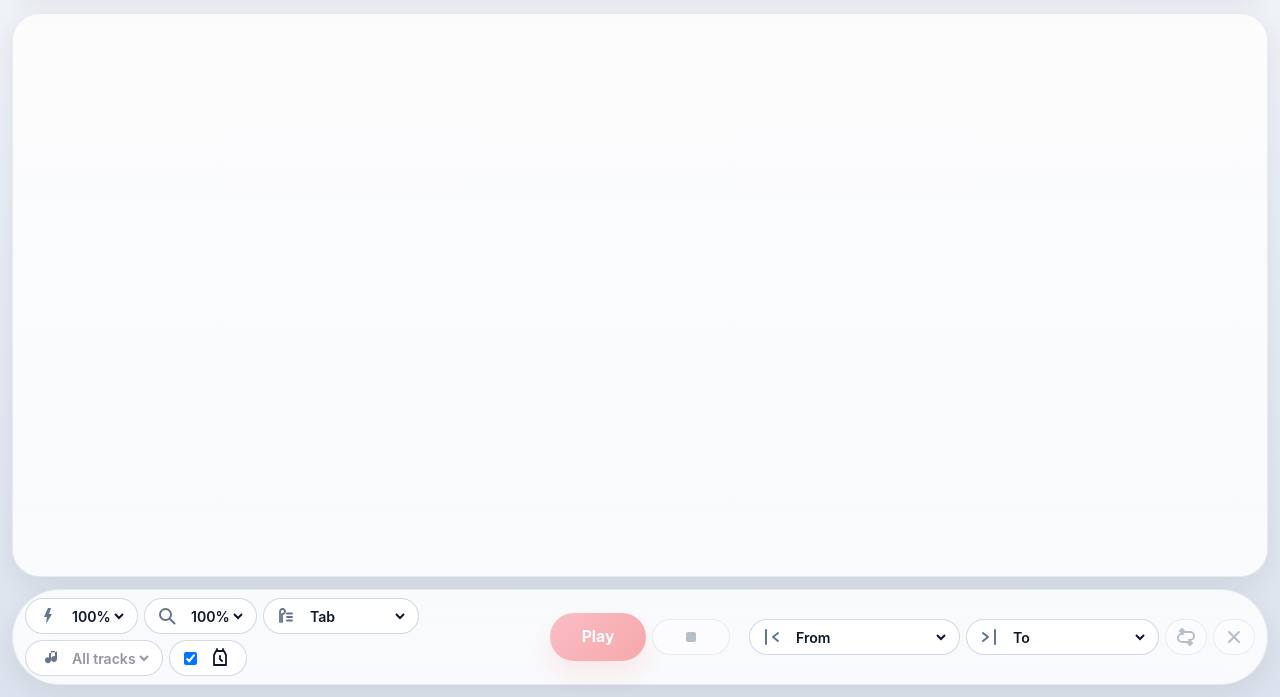
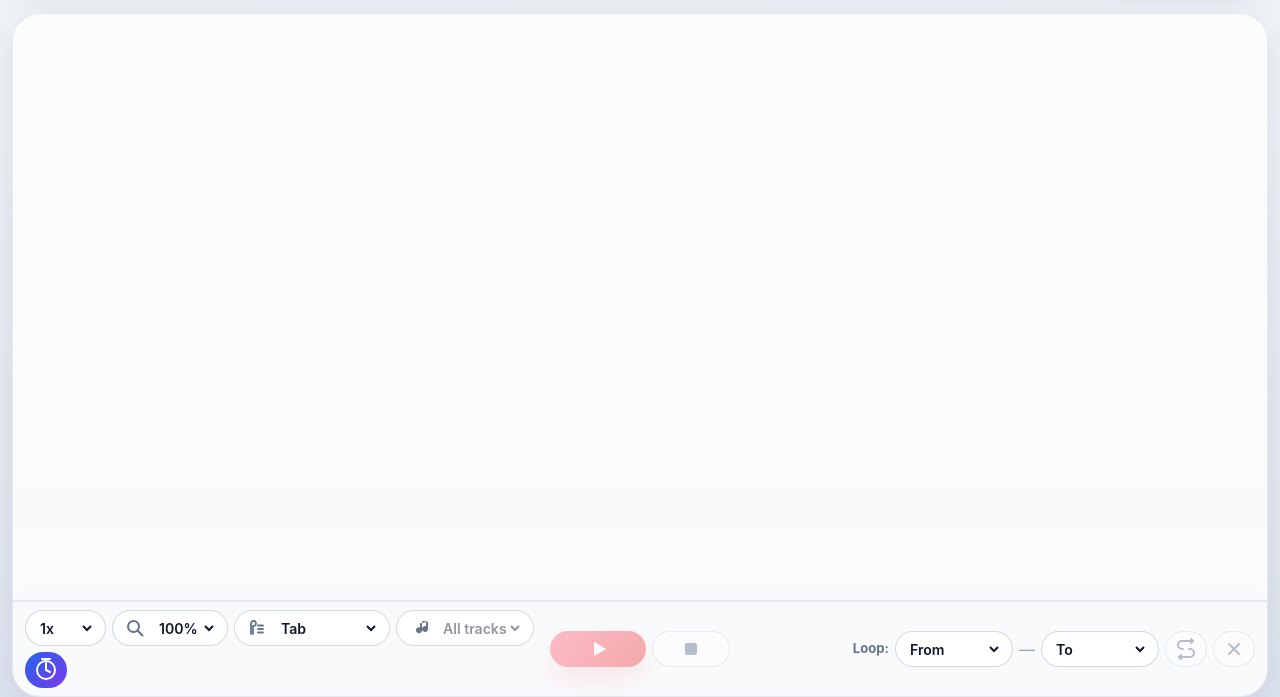
Before and after one commit to Jingyu-Sun/fretsmith, a website built with Vite: page index.html in a window 1280 px wide. Shown: the part 103-800 px from the top of the page. Built offline with nearby package versions, Linux system fonts and the light colour scheme; what @coderline/alphatab would draw is missing.

Commit message:
Redesign toolbar UI and fix playback controls.
Toolbar layout:
- Tempo dropdown: ascending options (0.25x–2x), icon removed
- Zoom dropdown: added 25%, 50%, 200% options
- Play/Pause: icon-only button with proper flex centering
- Count-in: converted from checkbox to toggle button
- Loop range: added label, dash separator, removed per-select icons
- Score panel and toolbar now share a continuous card

Bug fixes:
- Pause button: avoid redundant innerHTML writes on position ticks
- Beat cursor: widened to 5px for visibility
- Single-bar highlight on partial loop selection

Co-Authored-By: Claude Opus 4.6 <noreply@anthropic.com>

```diff
--- a/src/main.ts
+++ b/src/main.ts
@@ -104,19 +104,29 @@ const syncUi = () => {
   const tempoSelect = document.querySelector<HTMLSelectElement>('#tempo-select')
   const zoomSelect = document.querySelector<HTMLSelectElement>('#zoom-select')
   const notationSelect = document.querySelector<HTMLSelectElement>('#notation-select')
-  const countInToggle = document.querySelector<HTMLInputElement>('#count-in-toggle')
+  const countInToggle = document.querySelector<HTMLButtonElement>('#count-in-toggle-btn')
   const trackSelect = document.querySelector<HTMLSelectElement>('#track-select')
 
   if (toolbarTime) toolbarTime.textContent = `${formatMillis(state.currentTimeMs)} / ${formatMillis(state.endTimeMs)}`
   if (playToggle) {
     playToggle.disabled = !state.isLoaded
-    playToggle.textContent = state.isPlaying ? 'Pause' : 'Play'
+    const shouldShowPause = state.isPlaying
+    const currentIcon = playToggle.dataset.icon
+    if (currentIcon !== (shouldShowPause ? 'pause' : 'play')) {
+      playToggle.dataset.icon = shouldShowPause ? 'pause' : 'play'
+      const symbolSpan = playToggle.querySelector('.toolbar-symbol')
+      if (symbolSpan) {
+        symbolSpan.innerHTML = shouldShowPause
+          ? '<svg class="toolbar-svg" viewBox="0 0 24 24"><rect x="7" y="5" width="4" height="14" rx="1" fill="currentColor"/><rect x="13" y="5" width="4" height="14" rx="1" fill="currentColor"/></svg>'
+          : '<svg class="toolbar-svg" viewBox="0 0 24 24"><path d="m8 5 12 7-12 7Z" fill="currentColor"/></svg>'
+      }
+    }
   }
   if (stopButton) stopButton.disabled = !state.isLoaded
   if (tempoSelect) tempoSelect.value = String(state.playbackSpeed)
   if (zoomSelect) zoomSelect.value = String(state.zoom)
   if (notationSelect) notationSelect.value = state.notationView
-  if (countInToggle) countInToggle.checked = state.countInEnabled
+  if (countInToggle) countInToggle.classList.toggle('is-active', state.countInEnabled)
   if (trackSelect) trackSelect.disabled = !currentScore
 
   updateLoopDetails()
@@ -134,7 +144,7 @@ const bindUi = () => {
   const setLoopEnd = document.querySelector<HTMLSelectElement>('#set-loop-end')
   const toggleLoop = document.querySelector<HTMLButtonElement>('#toggle-loop')
   const clearLoop = document.querySelector<HTMLButtonElement>('#clear-loop')
-  const countInToggle = document.querySelector<HTMLInputElement>('#count-in-toggle')
+  const countInToggle = document.querySelector<HTMLButtonElement>('#count-in-toggle-btn')
   const trackSelect = document.querySelector<HTMLSelectElement>('#track-select')
 
   fileInput?.addEventListener('change', async (event) => {
@@ -231,8 +241,8 @@ const bindUi = () => {
     })
   })
 
-  countInToggle?.addEventListener('change', (event) => {
-    const enabled = (event.currentTarget as HTMLInputElement).checked
+  countInToggle?.addEventListener('click', () => {
+    const enabled = !state.countInEnabled
     player?.setCountInEnabled(enabled, state.countInVolume)
     setState({ countInEnabled: enabled })
   })
@@ -284,7 +294,7 @@ const handleBeatSelection = (beat: Beat) => {
         statusText: `Loop start set to bar ${ordered.start.barIndex + 1}.`,
       })
     } else {
-      player.clearHighlightedRange()
+      player.highlightRange(highlightedStartBeat, getBarLastBeat(beat))
       setState({
         loopStart: nextStart,
         interactionMode: 'normal',
@@ -311,6 +321,7 @@ const handleBeatSelection = (beat: Beat) => {
         statusText: `Loop end set to bar ${ordered.end.barIndex + 1}.`,
       })
     } else {
+      player.highlightRange(getBarFirstBeat(beat), highlightedEndBeat)
       setState({
         loopEnd: nextEnd,
         interactionMode: 'normal',
--- a/src/styles/app.css
+++ b/src/styles/app.css
@@ -46,7 +46,7 @@ button {
   height: calc(100vh - 116px);
   display: grid;
   grid-template-rows: auto 1fr auto;
-  gap: 12px;
+  gap: 0;
 }
 
 .topbar,
@@ -178,7 +178,7 @@ button {
 
 .score-panel {
   min-height: 0;
-  border-radius: 28px;
+  border-radius: 28px 28px 0 0;
   display: grid;
   grid-template-rows: 1fr;
   overflow: hidden;
@@ -201,9 +201,7 @@ button {
   align-items: center;
   gap: 8px;
   padding: 8px 12px;
-  border-radius: 999px;
-  position: sticky;
-  bottom: 10px;
+  border-radius: 0 0 28px 28px;
   z-index: 20;
 }
 
@@ -253,11 +251,7 @@ button {
 }
 
 .loop-pill {
-  min-width: 110px;
-}
-
-.loop-pill-wide {
-  min-width: 128px;
+  min-width: 90px;
 }
 
 .toolbar-symbol {
@@ -287,6 +281,19 @@ button {
   font-size: 1.3rem;
 }
 
+.toolbar-range-label {
+  font-size: 0.82rem;
+  font-weight: 700;
+  color: #64748b;
+  white-space: nowrap;
+}
+
+.toolbar-range-dash {
+  color: #94a3b8;
+  font-weight: 400;
+  user-select: none;
+}
+
 .toolbar-select {
   border: 0;
   background: transparent;
@@ -308,10 +315,6 @@ button {
   align-items: center;
   gap: 8px;
   padding-right: 14px;
-}
-
-.toolbar-count-pill .toolbar-symbol {
-  color: #0f172a;
 }
 
 .toolbar-icon-button {
@@ -337,9 +340,16 @@ button {
   border-color: transparent;
 }
 
+.toolbar-icon-button.is-active .toolbar-symbol {
+  color: white;
+}
+
 .play-button {
+  display: inline-flex;
+  align-items: center;
+  justify-content: center;
   min-width: 84px;
-  min-height: 48px;
+  min-height: 36px;
   padding: 0 18px;
   border-radius: 999px;
   background: linear-gradient(135deg, #fb7185, #ef4444);
@@ -383,7 +393,8 @@ button {
 
 .at-cursor-beat {
   background: rgba(37, 99, 235, 0.85) !important;
-  width: 3px !important;
+  width: 5px !important;
+  border-radius: 2px !important;
 }
 
 @media (max-width: 1120px) {
@@ -398,7 +409,7 @@ button {
 
   .transport-bar {
     grid-template-columns: 1fr;
-    border-radius: 28px;
+    border-radius: 0 0 28px 28px;
   }
 
   .toolbar-group,
@@ -418,10 +429,16 @@ button {
     padding-top: 116px;
   }
 
-  .topbar,
-  .score-panel,
+  .topbar {
+    border-radius: 20px;
+  }
+
+  .score-panel {
+    border-radius: 20px 20px 0 0;
+  }
+
   .transport-bar {
-    border-radius: 20px;
+    border-radius: 0 0 20px 20px;
   }
 
   .topbar {
--- a/src/ui/layout.ts
+++ b/src/ui/layout.ts
@@ -4,12 +4,12 @@ const loopLabel = (point: LoopPoint | null, fallback: string) =>
   point ? `Bar ${point.barIndex + 1}` : fallback
 
 const renderSpeedOptions = (selectedSpeed: number) =>
-  [0.5, 0.6, 0.75, 0.9, 1, 1.1, 1.25]
-    .map((speed) => `<option value="${speed}" ${selectedSpeed === speed ? 'selected' : ''}>${Math.round(speed * 100)}%</option>`)
+  [0.25, 0.5, 0.75, 0.9, 1, 1.5, 2]
+    .map((speed) => `<option value="${speed}" ${selectedSpeed === speed ? 'selected' : ''}>${speed}x</option>`)
     .join('')
 
 const renderZoomOptions = (selectedZoom: number) =>
-  [0.75, 0.85, 1, 1.15, 1.3, 1.5]
+  [0.25, 0.5, 0.75, 0.85, 1, 1.15, 1.3, 1.5, 2]
     .map((zoom) => `<option value="${zoom}" ${selectedZoom === zoom ? 'selected' : ''}>${Math.round(zoom * 100)}%</option>`)
     .join('')
 
@@ -36,10 +36,6 @@ const renderMeta = (state: PracticeState) => {
 }
 
 const icon = {
-  tempo: `
-    <svg class="toolbar-svg" viewBox="0 0 24 24" aria-hidden="true">
-      <path d="M12 4 8 13h3l-1 7 6-10h-3l2-6Z" fill="currentColor" />
-    </svg>`,
   zoom: `
     <svg class="toolbar-svg" viewBox="0 0 24 24" aria-hidden="true">
       <circle cx="10.5" cy="10.5" r="5.5" fill="none" stroke="currentColor" stroke-width="2" />
@@ -56,23 +52,16 @@ const icon = {
     </svg>`,
   countIn: `
     <svg class="toolbar-svg" viewBox="0 0 24 24" aria-hidden="true">
-      <path d="M8 5h8l2 4v10H6V9l2-4Z" fill="none" stroke="currentColor" stroke-width="1.8" stroke-linejoin="round" />
-      <path d="M9 5V3m6 2V3m-3 7v3l2 2" fill="none" stroke="currentColor" stroke-width="1.8" stroke-linecap="round" stroke-linejoin="round" />
-    </svg>`,
-  from: `
-    <svg class="toolbar-svg" viewBox="0 0 24 24" aria-hidden="true">
-      <path d="M6 5v14M18 8l-5 4 5 4" fill="none" stroke="currentColor" stroke-width="2" stroke-linecap="round" stroke-linejoin="round" />
-    </svg>`,
-  to: `
-    <svg class="toolbar-svg" viewBox="0 0 24 24" aria-hidden="true">
-      <path d="M18 5v14M6 8l5 4-5 4" fill="none" stroke="currentColor" stroke-width="2" stroke-linecap="round" stroke-linejoin="round" />
+      <path d="M12 5v7l4 2" fill="none" stroke="currentColor" stroke-width="2" stroke-linecap="round" stroke-linejoin="round" />
+      <circle cx="12" cy="12" r="9" fill="none" stroke="currentColor" stroke-width="2" />
+      <path d="M8 1h8" fill="none" stroke="currentColor" stroke-width="2" stroke-linecap="round" />
     </svg>`,
   loop: `
     <svg class="toolbar-svg" viewBox="0 0 24 24" aria-hidden="true">
-      <path d="M7 7h9a4 4 0 0 1 0 8h-1" fill="none" stroke="currentColor" stroke-width="2" stroke-linecap="round" stroke-linejoin="round" />
-      <path d="m14 18 2 2 2-2" fill="none" stroke="currentColor" stroke-width="2" stroke-linecap="round" stroke-linejoin="round" />
-      <path d="M17 17H8a4 4 0 0 1 0-8h1" fill="none" stroke="currentColor" stroke-width="2" stroke-linecap="round" stroke-linejoin="round" />
-      <path d="m10 6-2-2-2 2" fill="none" stroke="currentColor" stroke-width="2" stroke-linecap="round" stroke-linejoin="round" />
+      <path d="M17 2l2 2-2 2" fill="none" stroke="currentColor" stroke-width="2" stroke-linecap="round" stroke-linejoin="round" />
+      <path d="M19 4H8a4 4 0 0 0 0 8h1" fill="none" stroke="currentColor" stroke-width="2" stroke-linecap="round" />
+      <path d="M7 22l-2-2 2-2" fill="none" stroke="currentColor" stroke-width="2" stroke-linecap="round" stroke-linejoin="round" />
+      <path d="M5 20h11a4 4 0 0 0 0-8h-1" fill="none" stroke="currentColor" stroke-width="2" stroke-linecap="round" />
     </svg>`,
   clear: `
     <svg class="toolbar-svg" viewBox="0 0 24 24" aria-hidden="true">
@@ -80,15 +69,16 @@ const icon = {
     </svg>`,
   play: `
     <svg class="toolbar-svg" viewBox="0 0 24 24" aria-hidden="true">
-      <path d="m8 6 10 6-10 6Z" fill="currentColor" />
+      <path d="m8 5 12 7-12 7Z" fill="currentColor" />
     </svg>`,
   pause: `
     <svg class="toolbar-svg" viewBox="0 0 24 24" aria-hidden="true">
-      <path d="M8 6h3v12H8zm5 0h3v12h-3z" fill="currentColor" />
+      <rect x="7" y="5" width="4" height="14" rx="1" fill="currentColor" />
+      <rect x="13" y="5" width="4" height="14" rx="1" fill="currentColor" />
     </svg>`,
   stop: `
     <svg class="toolbar-svg" viewBox="0 0 24 24" aria-hidden="true">
-      <rect x="7" y="7" width="10" height="10" rx="2" fill="currentColor" />
+      <rect x="6" y="6" width="12" height="12" rx="2" fill="currentColor" />
     </svg>`,
 }
 
@@ -131,7 +121,9 @@ export const renderLayout = (state: PracticeState) => `
 
     <footer class="transport-bar transport-bar-jitashe">
       <div class="transport-left toolbar-group">
-        ${renderSelectShell('tempo-select', renderSpeedOptions(state.playbackSpeed), icon.tempo, 'Tempo', 'tempo-pill')}
+        <div class="toolbar-select-pill tempo-pill">
+          <select id="tempo-select" class="toolbar-select">${renderSpeedOptions(state.playbackSpeed)}</select>
+        </div>
         ${renderSelectShell('zoom-select', renderZoomOptions(state.zoom), icon.zoom, 'Zoom', 'zoom-pill')}
         ${renderSelectShell('notation-select', renderNotationOptions(state.notationView), icon.notation, 'Notation', 'notation-pill')}
         ${renderSelectShell(
@@ -142,11 +134,10 @@ export const renderLayout = (state: PracticeState) => `
           'toolbar-track-pill',
           !state.trackStates.length,
         )}
-        <label class="toolbar-checkbox-pill toolbar-count-pill">
-          <input id="count-in-toggle" type="checkbox" ${state.countInEnabled ? 'checked' : ''} />
+        <button id="count-in-toggle-btn" class="toolbar-icon-button toolbar-action-icon ${state.countInEnabled ? 'is-active' : ''}">
           <span class="toolbar-symbol" aria-hidden="true">${icon.countIn}</span>
           <span class="sr-only">Count-in</span>
-        </label>
+        </button>
       </div>
       <div class="transport-center toolbar-center">
         <button id="play-toggle" class="play-button play-button-round" ${state.isLoaded ? '' : 'disabled'}>
@@ -159,22 +150,20 @@ export const renderLayout = (state: PracticeState) => `
         </button>
       </div>
       <div class="transport-right toolbar-group toolbar-actions">
-        ${renderSelectShell(
-          'set-loop-start',
-          `<option value="normal" ${state.interactionMode === 'setLoopStart' ? '' : 'selected'}>${loopLabel(state.loopStart, 'From')}</option>
-           <option value="set">Click score for From</option>`,
-          icon.from,
-          'Loop from',
-          'loop-pill loop-pill-wide',
-        )}
-        ${renderSelectShell(
-          'set-loop-end',
-          `<option value="normal" ${state.interactionMode === 'setLoopEnd' ? '' : 'selected'}>${loopLabel(state.loopEnd, 'To')}</option>
-           <option value="set">Click score for To</option>`,
-          icon.to,
-          'Loop to',
-          'loop-pill loop-pill-wide',
-        )}
+        <span class="toolbar-range-label">Loop:</span>
+        <div class="toolbar-select-pill loop-pill">
+          <select id="set-loop-start" class="toolbar-select">
+            <option value="normal" ${state.interactionMode === 'setLoopStart' ? '' : 'selected'}>${loopLabel(state.loopStart, 'From')}</option>
+            <option value="set">Click score</option>
+          </select>
+        </div>
+        <span class="toolbar-range-dash">&mdash;</span>
+        <div class="toolbar-select-pill loop-pill">
+          <select id="set-loop-end" class="toolbar-select">
+            <option value="normal" ${state.interactionMode === 'setLoopEnd' ? '' : 'selected'}>${loopLabel(state.loopEnd, 'To')}</option>
+            <option value="set">Click score</option>
+          </select>
+        </div>
         <button id="toggle-loop" class="toolbar-icon-button toolbar-action-icon ${state.isLooping ? 'is-active' : ''}" ${state.loopStart && state.loopEnd ? '' : 'disabled'}>
           <span class="toolbar-symbol" aria-hidden="true">${icon.loop}</span>
           <span class="sr-only">Toggle loop</span>
```
